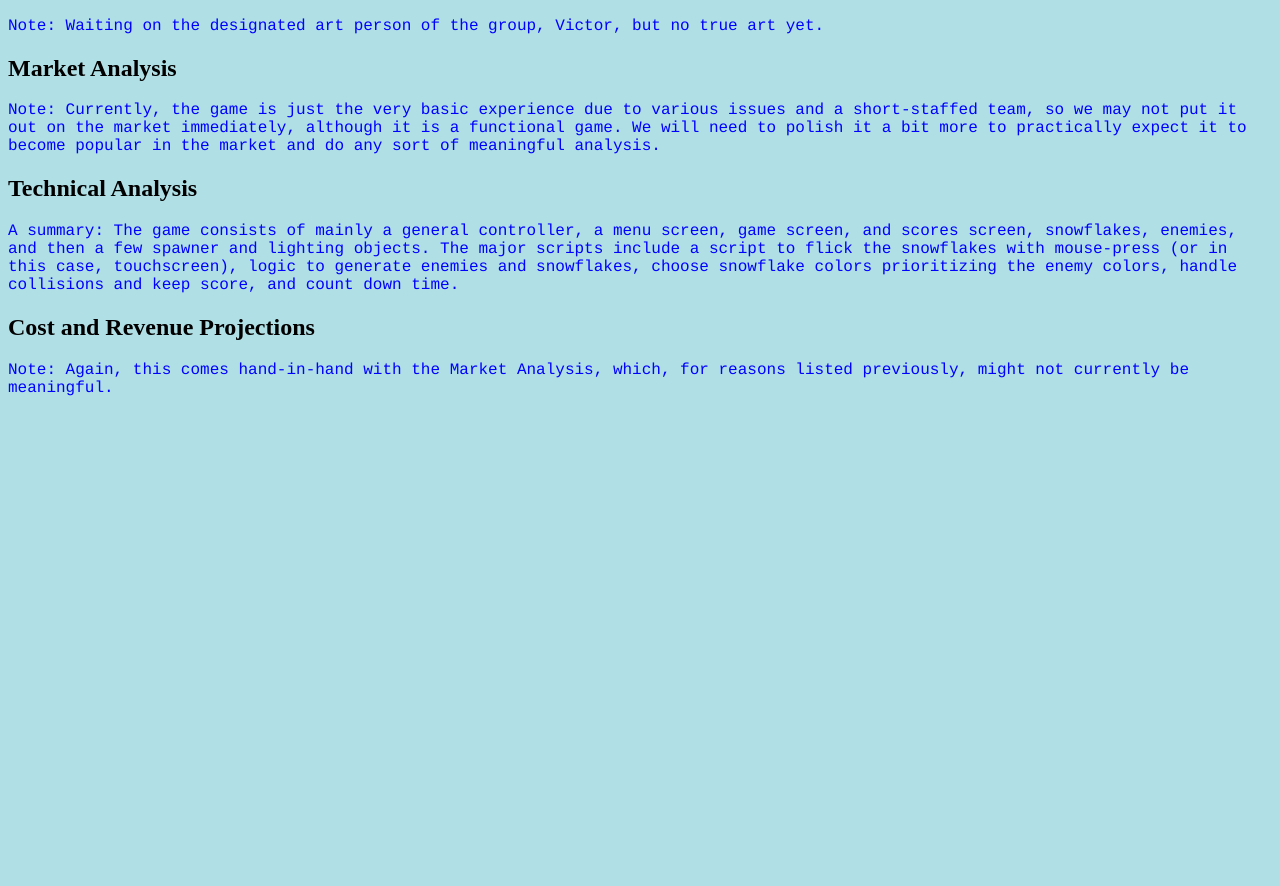
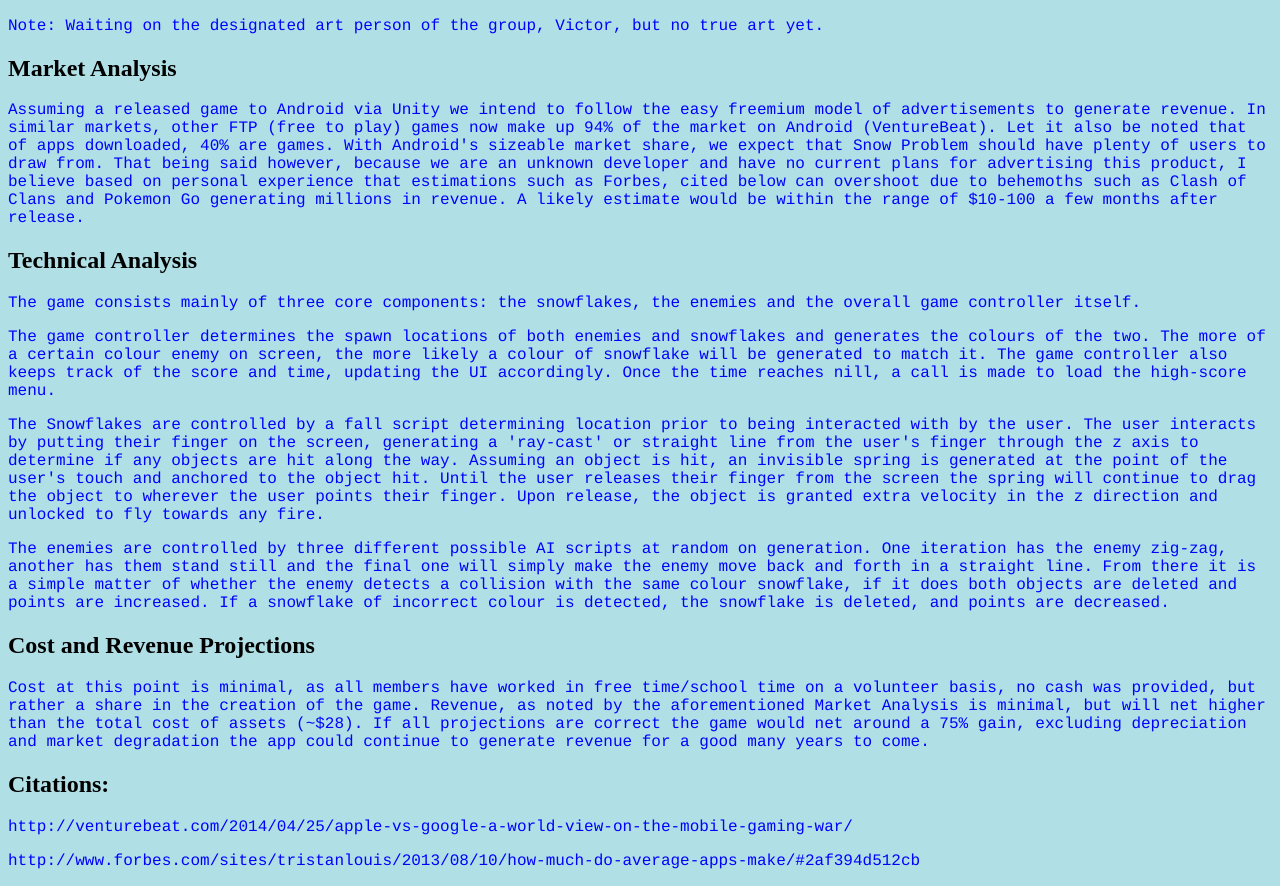
Before and after one commit to hirachau/SnowProblem, a plain HTML site: page pages/design.html in a window 1280 px wide. Shown: the part 1678-2564 px from the top of the page. Before the commit the page ends 2091 px from the top, so only its background shows below. Drawn offline with Linux system fonts and the light colour scheme.

Commit message:
expanded last 3 sections of DD

```diff
--- a/pages/design.html
+++ b/pages/design.html
@@ -42,9 +42,66 @@
       Note: Waiting on the designated art person of the group, Victor, but no true art yet.</p>
     <h2>Market Analysis</h2>
       <p>
-      Note: Currently, the game is just the very basic experience due to various issues and a short-staffed team, so we may not put it out on the market immediately, although it is a functional game. We will need to polish it a bit more to practically expect it to become popular in the market and do any sort of meaningful analysis.</p>
+      Assuming a released game to Android via Unity we intend to follow the easy freemium model of advertisements to generate revenue. In similar markets, other FTP (free to play) games now make up 94% of the market on Android (VentureBeat). Let it also be noted that of apps downloaded, 40% are games. With Android's sizeable market share, we expect that Snow Problem should have plenty of users to draw from. That being said however, because we are an unknown developer and have no current plans for advertising this product, I believe based on personal experience that estimations such as Forbes, cited below can overshoot due to behemoths such as Clash of Clans and Pokemon Go generating millions in revenue. A likely estimate would be within the range of $10-100 a few months after release.</p>
     <h2>Technical Analysis</h2>
-      <p> A summary: The game consists of mainly a general controller, a menu screen, game screen, and scores screen, snowflakes, enemies, and then a few spawner and lighting objects. The major scripts include a script to flick the snowflakes with mouse-press (or in this case, touchscreen), logic to generate enemies and snowflakes, choose snowflake colors prioritizing the enemy colors, handle collisions and keep score, and count down time.</p>
+      <p> The game consists mainly of three core components: the snowflakes, the enemies and the
+
+overall game controller itself.</p>
+<p>
+The game controller determines the spawn locations of both enemies and snowflakes
+
+and generates the colours of the two. The more of a certain colour enemy on screen, the more
+
+likely a colour of snowflake will be generated to match it. The game controller also keeps track
+
+of the score and time, updating the UI accordingly. Once the time reaches nill, a call is made to
+
+load the high-score menu.
+</p>
+<p>
+The Snowflakes are controlled by a fall script determining location prior to being
+
+interacted with by the user. The user interacts by putting their finger on the screen, generating a
+
+'ray-cast' or straight line from the user's finger through the z axis to determine if any objects are
+
+hit along the way. Assuming an object is hit, an invisible spring is generated at the point of the
+
+user's touch and anchored to the object hit. Until the user releases their finger from the screen
+
+the spring will continue to drag the object to wherever the user points their finger. Upon release,
+
+the object is granted extra velocity in the z direction and unlocked to fly towards any fire.
+</p>
+<p>
+The enemies are controlled by three different possible AI scripts at random on
+
+generation. One iteration has the enemy zig-zag, another has them stand still and the final one
+
+will simply make the enemy move back and forth in a straight line. From there it is a simple
+
+matter of whether the enemy detects a collision with the same colour snowflake, if it does both
+
+objects are deleted and points are increased. If a snowflake of incorrect colour is detected, the
+
+snowflake is deleted, and points are decreased.
+</p>
     <h2>Cost and Revenue Projections</h2>
-      <p>Note: Again, this comes hand-in-hand with the Market Analysis, which, for reasons listed previously, might not currently be meaningful.</p>
+      <p>Cost at this point is minimal, as all members have worked in free time/school time on a
+
+volunteer basis, no cash was provided, but rather a share in the creation of the game. Revenue,
+
+as noted by the aforementioned Market Analysis is minimal, but will net higher than the total
+
+cost of assets (~$28). If all projections are correct the game would net around a 75% gain,
+
+excluding depreciation and market degradation the app could continue to generate revenue for
+
+a good many years to come.</p>
+
+    <h2>Citations:</h2>
+    <p>
+http://venturebeat.com/2014/04/25/apple-vs-google-a-world-view-on-the-mobile-gaming-war/
+</p>
+    <p>http://www.forbes.com/sites/tristanlouis/2013/08/10/how-much-do-average-apps-make/#2af394d512cb</p>
 </html>
```
